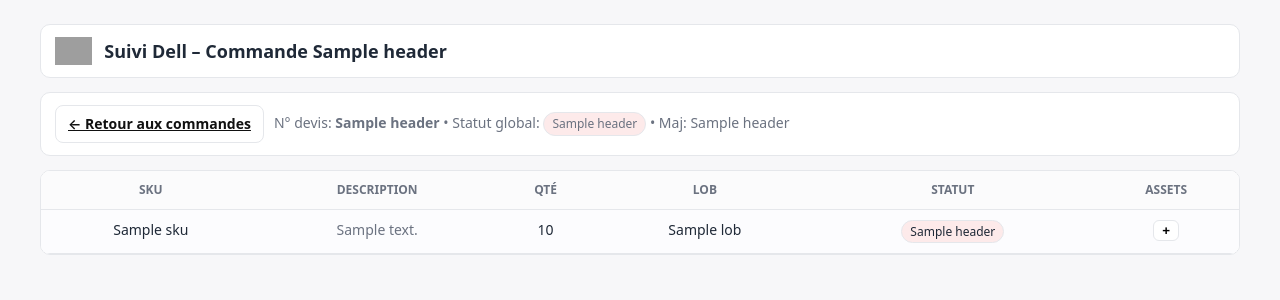
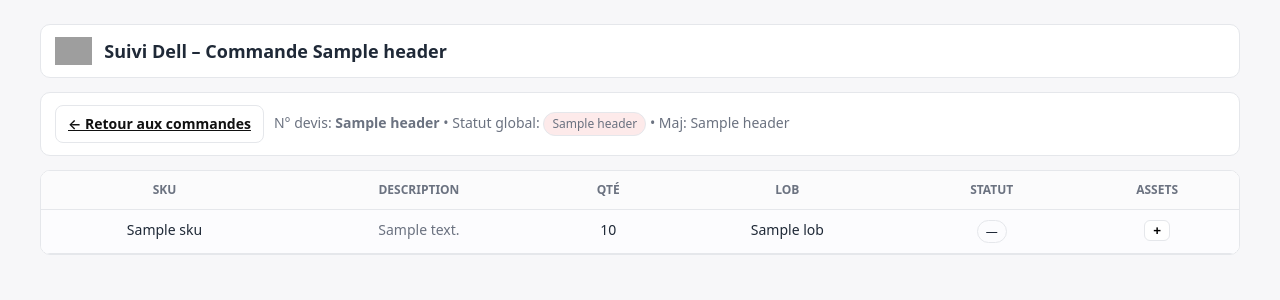
Before and after one commit to Selimyahyaoui/front, a FastAPI app: template app/templates/orders_dell.html in a window 1280 px wide. Shown: the top 300 px of the page. Run offline with FastAPI, Linux system fonts and the light colour scheme; the template is opened without the code that fills it: most values are stand-ins (such as "Sample title", 1, 10 or a date in 2020); parts of the project's set-up code (start-up, migrations or seed data) failed here and were passed over; grey boxes are pictures that could not be loaded.

Commit message:
Update orders_dell.html

```diff
--- a/app/templates/orders_dell.html
+++ b/app/templates/orders_dell.html
@@ -79,8 +79,7 @@
             <td>{{ p.qty or '—' }}</td>
             <td>{{ p.lob or '—' }}</td>
             <td>
-              {# fallback to global status if product status is empty #}
-              {% set ps = (p.status or (header and header[3]) or '') %}
+              {% set ps = p.status or '' %}
               {% if ps|lower == 'shipped' %}
                 <span class="pill ok">{{ ps }}</span>
               {% elif ps|lower in ['confirmed','in progress','processing','pending'] %}
```
